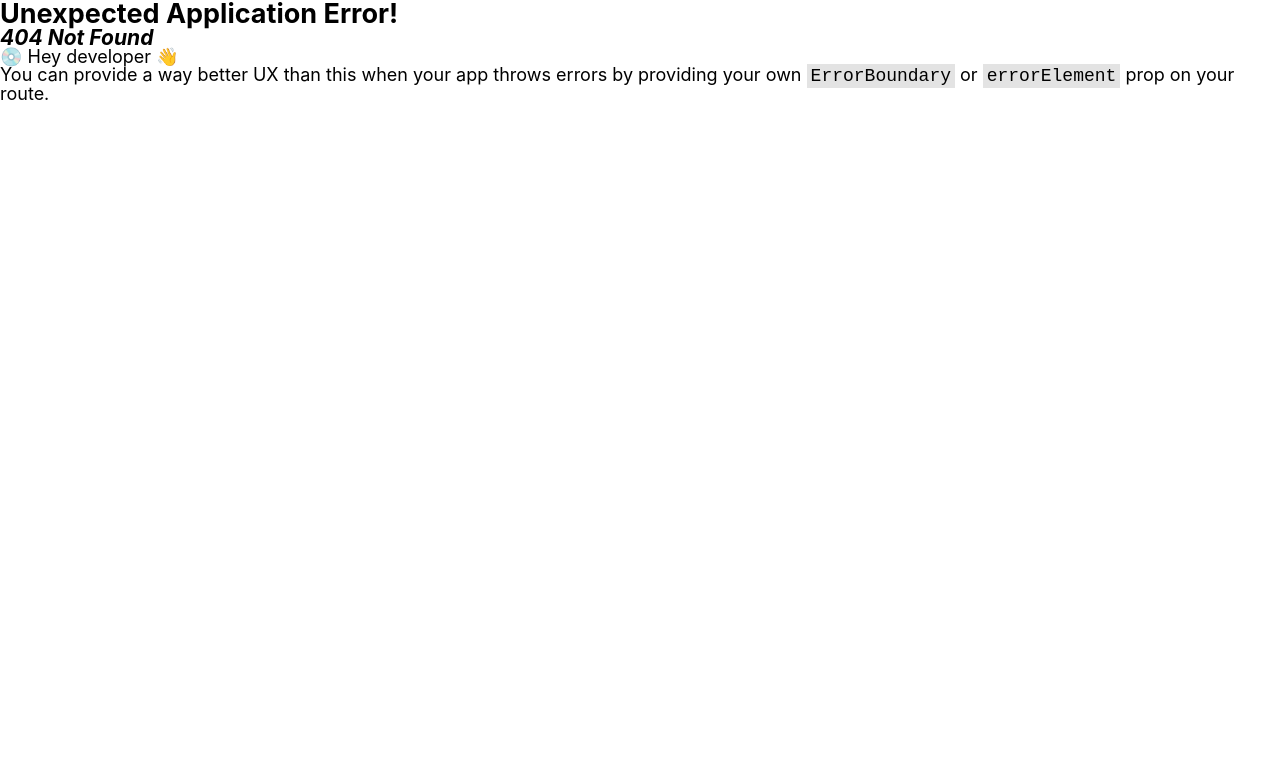
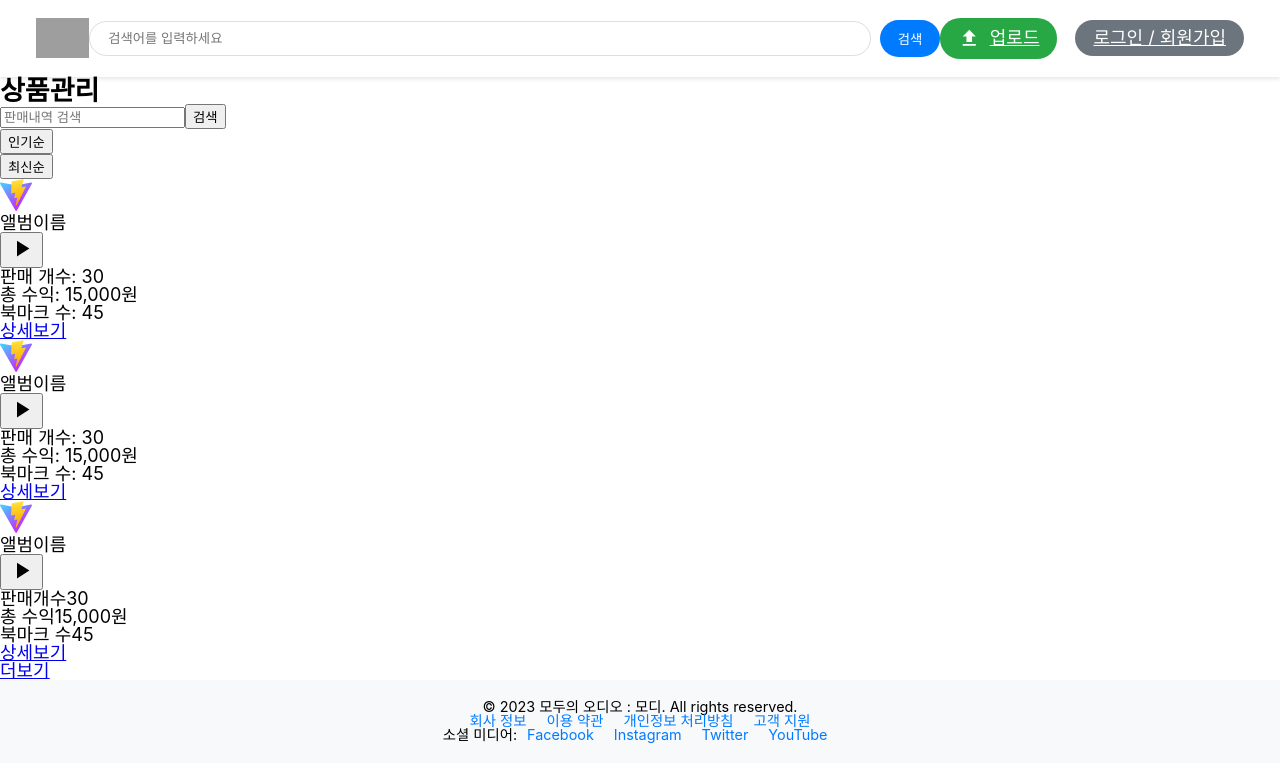
Before and after one commit to techitPlus-FE-team3/open_market_projerct, a React (Vite) app in the folder open-market/: page /user/1/products in a window 1280 px wide. Before the commit this address had no page. Shown: the top 782 px of the page. Built offline with nearby package versions, Linux system fonts and the light colour scheme; grey boxes are pictures that could not be loaded; a web font is replaced by a local one.

Commit message:
:sparkle: [Feature]라우터 동적경로로 수정

```diff
--- a/open-market/src/pages/UserProducts.tsx
+++ b/open-market/src/pages/UserProducts.tsx
@@ -1,8 +1,10 @@
+import PlayArrowIcon from "@mui/icons-material/PlayArrow";
 import { Helmet } from "react-helmet-async";
-import PlayArrowIcon from "@mui/icons-material/PlayArrow";
-import { Link } from "react-router-dom";
+import { Link, useParams } from "react-router-dom";
 
 function UserProducts() {
+	const { userId } = useParams();
+
 	return (
 		<section>
 			<Helmet>
@@ -76,7 +78,7 @@ function UserProducts() {
 					<Link to="detail">상세보기</Link>
 				</li>
 			</ul>
-			<button type="button">더보기</button>
+			<Link to={`user/${userId}/products`}>더보기</Link>
 		</section>
 	);
 }
--- a/open-market/src/routes.tsx
+++ b/open-market/src/routes.tsx
@@ -30,8 +30,8 @@ const router = createBrowserRouter(
 			<Route path="productpurchase" element={<Purchase />} />
 			{/* user */}
 			<Route path="mypage" element={<MyPage />} />
-			<Route path="update/userId" element={<UserUpdate />} />
-			<Route path="user/userId/products" element={<UserProducts />} />
+			<Route path="update/:userId" element={<UserUpdate />} />
+			<Route path="user/:userId/products" element={<UserProducts />} />
 			<Route path="/orders" element={<UserOrders />} />
 			{/* signin, signup */}
 			<Route path="signin" element={<SignIn />} />
```
